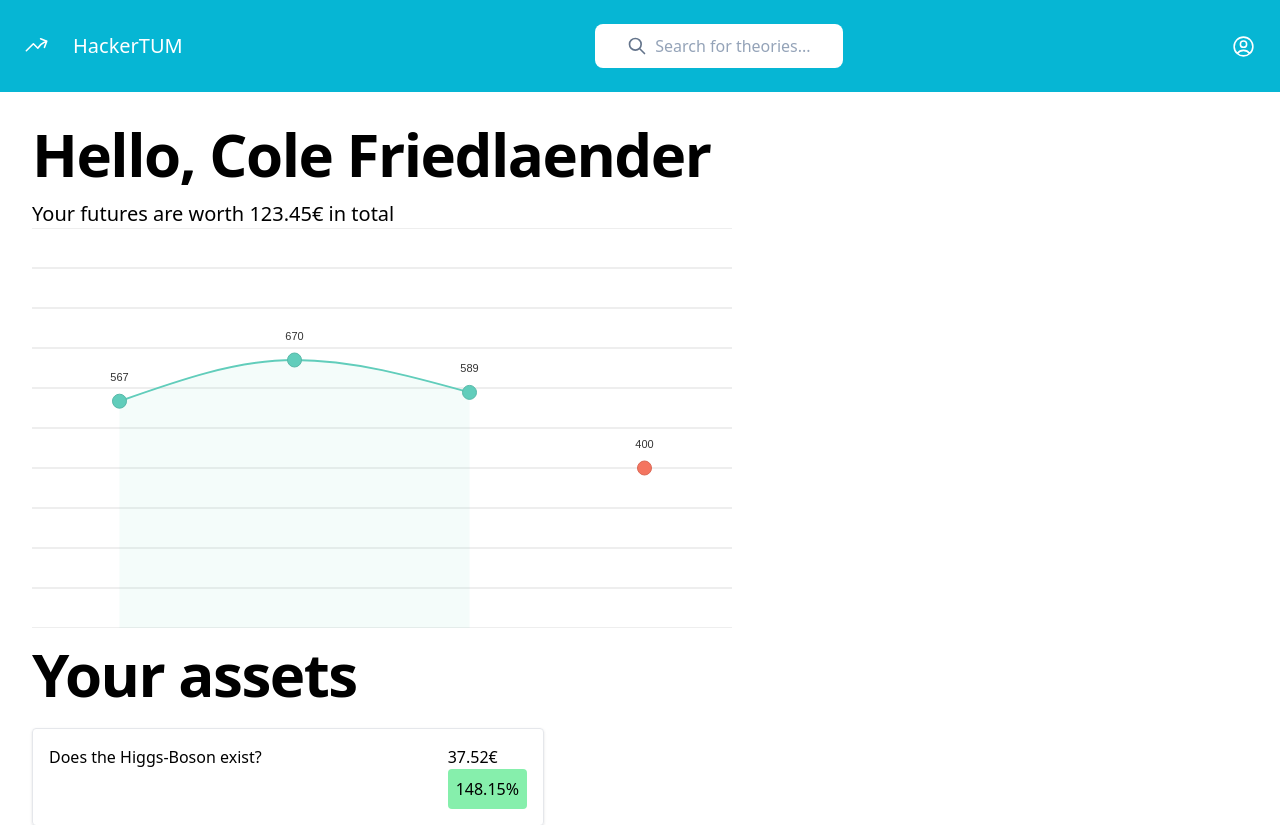
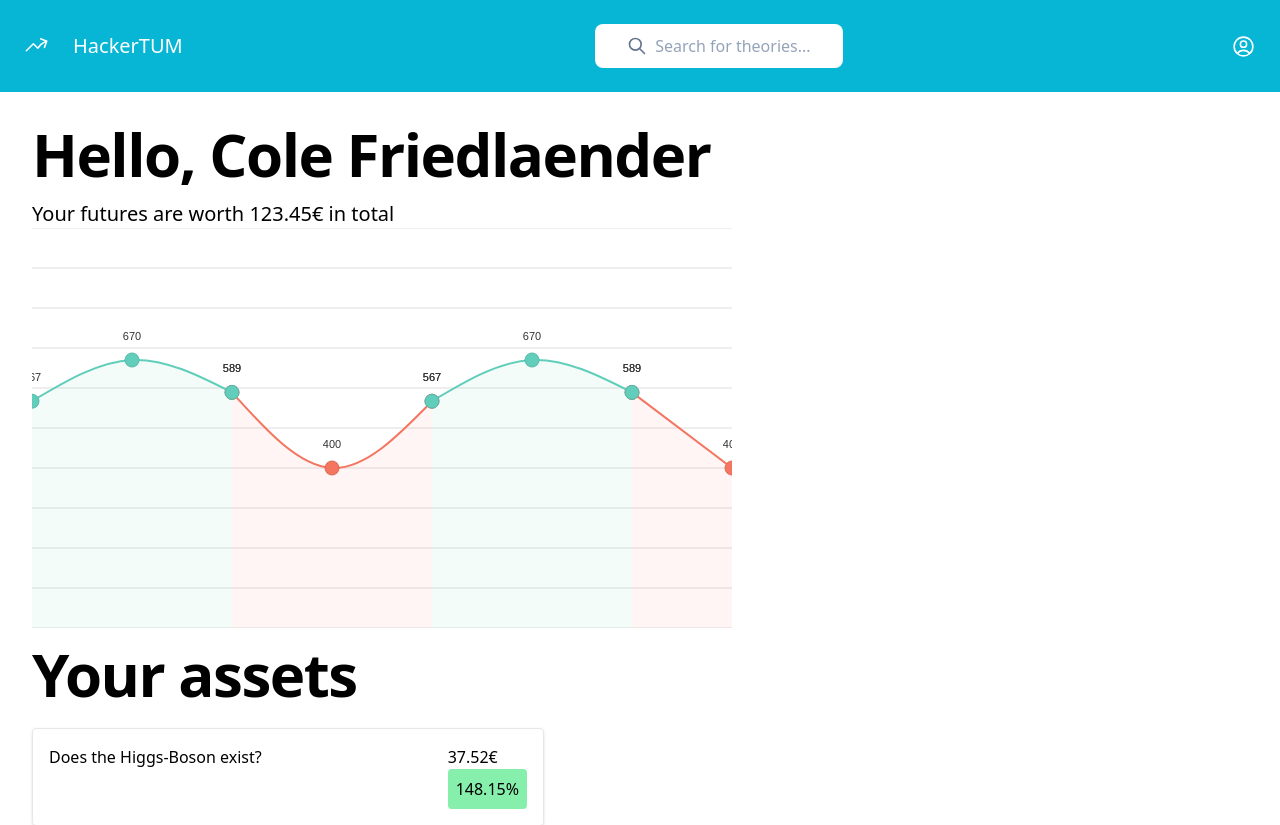
Before and after one commit to DataPiratesTUM/Bloomberg, a Next.js app in the folder frontend/: page / in a window 1280 px wide. Shown: the top 825 px of the page. Built offline with nearby package versions, Linux system fonts and the light colour scheme.

Commit message:
fix graph

```diff
--- a/frontend/components/Graph.tsx
+++ b/frontend/components/Graph.tsx
@@ -1,31 +1,41 @@
 import { Line } from "@nivo/line";
+
+interface Dot {
+  x: number;
+  y: number | null;
+}
 
 export function Graph({ timeseries }: { timeseries: Timeseries }) {
   // Ziel ist https://nivo.rocks/storybook/?path=/docs/line--highlighting-negative-values
-  let positive: Timeseries = [];
-  let negative: Timeseries = [];
+  let positive: Dot[] = [];
+  let negative: Dot[] = [];
 
   const firstPrice = timeseries[0].price;
   const firstTimestamp = timeseries[0].timestamp;
 
-  for (const point of timeseries) {
-    point.timestamp -= firstTimestamp;
+  timeseries.forEach((point, i, series) => {
+    let dot = { x: point.timestamp - firstTimestamp, y: point.price };
+    let nullDot = { ...dot, y: null };
     if (point.price < firstPrice) {
-      negative.push(point);
-      // @ts-ignore
-      positive.push({ timestamp: point.timestamp, price: null });
-      break;
+      if (series[i - 1].price > firstPrice) {
+        // Wendepunkt
+        const previousPoint = series[i - 1];
+        negative.push({ x: previousPoint.timestamp - firstTimestamp, y: previousPoint.price });
+      }
+      // Order of insertion matters
+      negative.push(dot);
+      positive.push(nullDot);
+
+      if (series[i + 1] && series[i + 1].price >= firstPrice) {
+        const nextPoint = series[i + 1];
+        negative.push({ x: nextPoint.timestamp - firstTimestamp, y: nextPoint.price });
+      }
+    } else {
+      negative.push(nullDot);
+      positive.push(dot);
     }
-    positive.push(point);
-    // @ts-ignore
-    negative.push({ timestamp: point.timestamp, price: null });
-  }
-  positive = positive.map((t) => {
-    return { x: t.timestamp, y: t.price };
   });
-  negative = negative.map((t) => {
-    return { x: t.timestamp, y: t.price };
-  });
+
   console.log(positive, negative);
   return (
     <Line
@@ -41,7 +51,7 @@ export function Graph({ timeseries }: { timeseries: Timeseries }) {
           data: negative,
         },
       ]}
-      curve="monotoneX"
+      curve="natural"
       enablePointLabel={true}
       pointSize={14}
       pointBorderWidth={1}
@@ -54,8 +64,6 @@ export function Graph({ timeseries }: { timeseries: Timeseries }) {
       colors={["rgb(97, 205, 187)", "rgb(244, 117, 96)"]}
       xScale={{
         type: "linear",
-        min: -10000,
-        max: 350000,
       }}
       yScale={{
         type: "linear",
--- a/frontend/pages/index.tsx
+++ b/frontend/pages/index.tsx
@@ -31,6 +31,10 @@ export async function getServerSideProps() {
       { timestamp: 1668821799865, price: 670 },
       { timestamp: 1668821899865, price: 589 },
       { timestamp: 1668821999865, price: 400 },
+      { timestamp: 1668822099865, price: 567 },
+      { timestamp: 1668822199865, price: 670 },
+      { timestamp: 1668822299865, price: 589 },
+      { timestamp: 1668822399865, price: 400 },
     ],
   };
 
```
